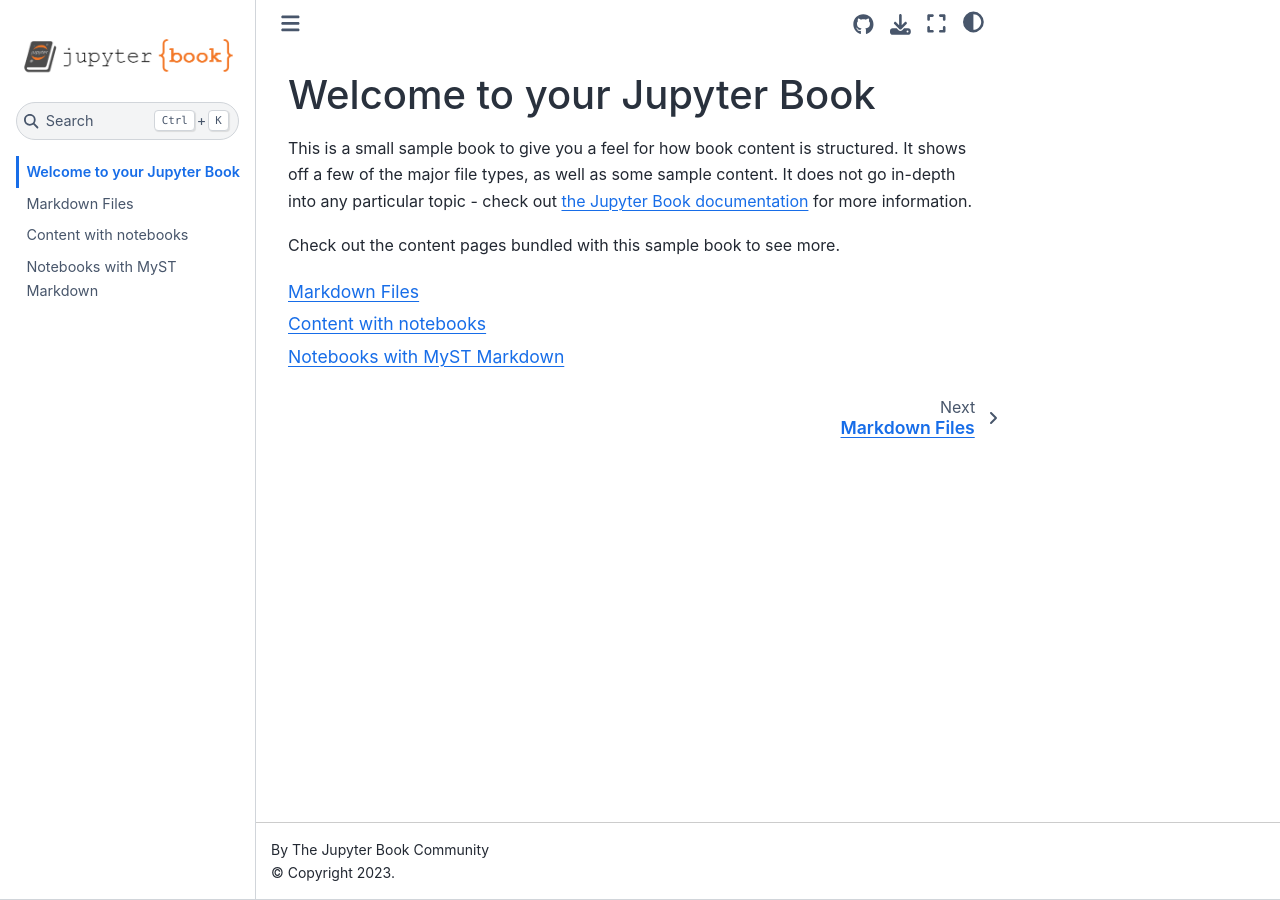
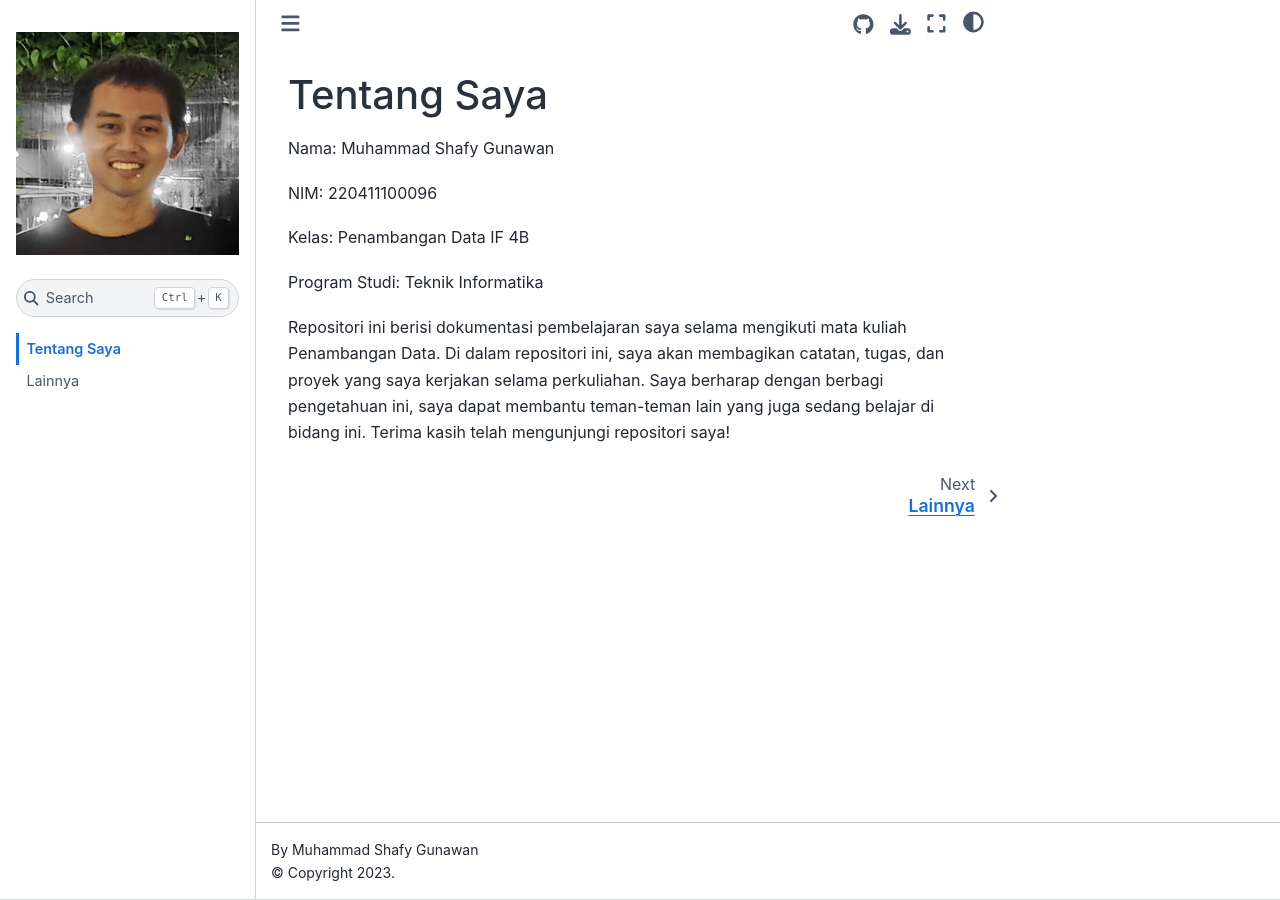
Before and after one commit to shafygunawan/pendata, a Jupyter Book: the page built from intro.md, in a window 1280 px wide. Built offline with Jupyter Book 1.0.4 settings and Sphinx 7.4.7 and the Sphinx Book theme 1.1.4, drawn with Linux system fonts in a browser that asks for light colours.

Commit message:
update content

````diff
--- a/_config.yml
+++ b/_config.yml
@@ -1,32 +1,34 @@
 # Book settings
 # Learn more at https://jupyterbook.org/customize/config.html
 
-title: My sample book
-author: The Jupyter Book Community
+title: Penambangan Data IF 4B
+author: Muhammad Shafy Gunawan
 logo: logo.png
 
 # Force re-execution of notebooks on each build.
 # See https://jupyterbook.org/content/execute.html
 execute:
-  execute_notebooks: force
+    execute_notebooks: force
 
 # Define the name of the latex output file for PDF builds
 latex:
-  latex_documents:
-    targetname: book.tex
+    latex_documents:
+        targetname: book.tex
 
 # Add a bibtex file so that we can create citations
 bibtex_bibfiles:
-  - references.bib
+    - references.bib
 
 # Information about where the book exists on the web
 repository:
-  url: https://github.com/executablebooks/jupyter-book  # Online location of your book
-  path_to_book: docs  # Optional path to your book, relative to the repository root
-  branch: master  # Which branch of the repository should be used when creating links (optional)
+    url: https://github.com/executablebooks/jupyter-book # Online location of your book
+    path_to_book: docs # Optional path to your book, relative to the repository root
+    branch: master # Which branch of the repository should be used when creating links (optional)
 
 # Add GitHub buttons to your book
 # See https://jupyterbook.org/customize/config.html#add-a-link-to-your-repository
 html:
-  use_issues_button: true
-  use_repository_button: true
+    use_issues_button: true
+    use_repository_button: true
+
+exclude_patterns: ["_build", ".github", "venv"]
--- a/_toc.yml
+++ b/_toc.yml
@@ -4,6 +4,4 @@
 format: jb-book
 root: intro
 chapters:
-- file: markdown
-- file: notebooks
-- file: markdown-notebooks
+    - file: other
--- a/intro.md
+++ b/intro.md
@@ -1,11 +1,11 @@
-# Welcome to your Jupyter Book
+# Tentang Saya
 
-This is a small sample book to give you a feel for how book content is
-structured.
-It shows off a few of the major file types, as well as some sample content.
-It does not go in-depth into any particular topic - check out [the Jupyter Book documentation](https://jupyterbook.org) for more information.
+Nama: Muhammad Shafy Gunawan
 
-Check out the content pages bundled with this sample book to see more.
+NIM: 220411100096
 
-```{tableofcontents}
-```
+Kelas: Penambangan Data IF 4B
+
+Program Studi: Teknik Informatika
+
+Repositori ini berisi dokumentasi pembelajaran saya selama mengikuti mata kuliah Penambangan Data. Di dalam repositori ini, saya akan membagikan catatan, tugas, dan proyek yang saya kerjakan selama perkuliahan. Saya berharap dengan berbagi pengetahuan ini, saya dapat membantu teman-teman lain yang juga sedang belajar di bidang ini. Terima kasih telah mengunjungi repositori saya!
--- a/markdown-notebooks.md
+++ /dev/null
@@ -1,53 +0,0 @@
----
-jupytext:
-  formats: md:myst
-  text_representation:
-    extension: .md
-    format_name: myst
-    format_version: 0.13
-    jupytext_version: 1.11.5
-kernelspec:
-  display_name: Python 3
-  language: python
-  name: python3
----
-
-# Notebooks with MyST Markdown
-
-Jupyter Book also lets you write text-based notebooks using MyST Markdown.
-See [the Notebooks with MyST Markdown documentation](https://jupyterbook.org/file-types/myst-notebooks.html) for more detailed instructions.
-This page shows off a notebook written in MyST Markdown.
-
-## An example cell
-
-With MyST Markdown, you can define code cells with a directive like so:
-
-```{code-cell}
-print(2 + 2)
-```
-
-When your book is built, the contents of any `{code-cell}` blocks will be
-executed with your default Jupyter kernel, and their outputs will be displayed
-in-line with the rest of your content.
-
-```{seealso}
-Jupyter Book uses [Jupytext](https://jupytext.readthedocs.io/en/latest/) to convert text-based files to notebooks, and can support [many other text-based notebook files](https://jupyterbook.org/file-types/jupytext.html).
-```
-
-## Create a notebook with MyST Markdown
-
-MyST Markdown notebooks are defined by two things:
-
-1. YAML metadata that is needed to understand if / how it should convert text files to notebooks (including information about the kernel needed).
-   See the YAML at the top of this page for example.
-2. The presence of `{code-cell}` directives, which will be executed with your book.
-
-That's all that is needed to get started!
-
-## Quickly add YAML metadata for MyST Notebooks
-
-If you have a markdown file and you'd like to quickly add YAML metadata to it, so that Jupyter Book will treat it as a MyST Markdown Notebook, run the following command:
-
-```
-jupyter-book myst init path/to/markdownfile.md
-```
--- a/markdown.md
+++ /dev/null
@@ -1,55 +0,0 @@
-# Markdown Files
-
-Whether you write your book's content in Jupyter Notebooks (`.ipynb`) or
-in regular markdown files (`.md`), you'll write in the same flavor of markdown
-called **MyST Markdown**.
-This is a simple file to help you get started and show off some syntax.
-
-## What is MyST?
-
-MyST stands for "Markedly Structured Text". It
-is a slight variation on a flavor of markdown called "CommonMark" markdown,
-with small syntax extensions to allow you to write **roles** and **directives**
-in the Sphinx ecosystem.
-
-For more about MyST, see [the MyST Markdown Overview](https://jupyterbook.org/content/myst.html).
-
-## Sample Roles and Directives
-
-Roles and directives are two of the most powerful tools in Jupyter Book. They
-are like functions, but written in a markup language. They both
-serve a similar purpose, but **roles are written in one line**, whereas
-**directives span many lines**. They both accept different kinds of inputs,
-and what they do with those inputs depends on the specific role or directive
-that is being called.
-
-Here is a "note" directive:
-
-```{note}
-Here is a note
-```
-
-It will be rendered in a special box when you build your book.
-
-Here is an inline directive to refer to a document: {doc}`markdown-notebooks`.
-
-
-## Citations
-
-You can also cite references that are stored in a `bibtex` file. For example,
-the following syntax: `` {cite}`holdgraf_evidence_2014` `` will render like
-this: {cite}`holdgraf_evidence_2014`.
-
-Moreover, you can insert a bibliography into your page with this syntax:
-The `{bibliography}` directive must be used for all the `{cite}` roles to
-render properly.
-For example, if the references for your book are stored in `references.bib`,
-then the bibliography is inserted with:
-
-```{bibliography}
-```
-
-## Learn more
-
-This is just a simple starter to get you started.
-You can learn a lot more at [jupyterbook.org](https://jupyterbook.org).
````
Also changed, not shown: other.md (added, +3 -0 lines), logo.png, notebooks.ipynb (deleted).
